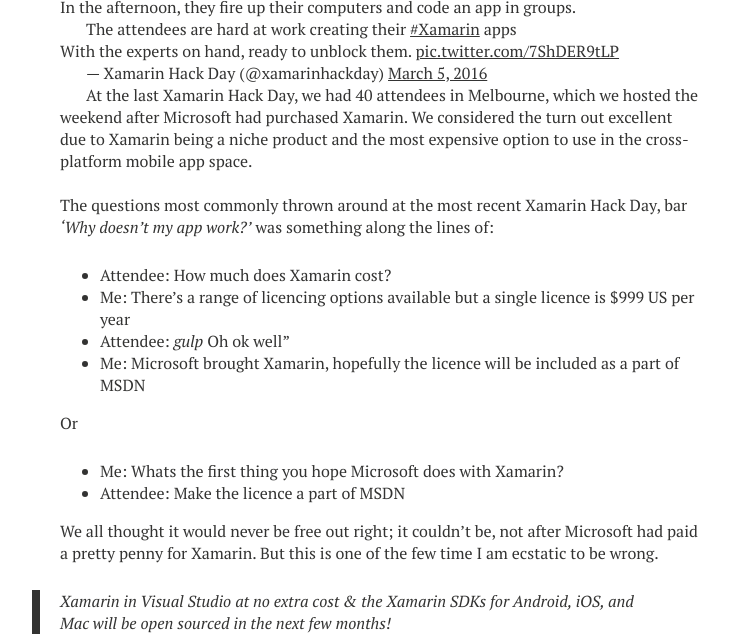
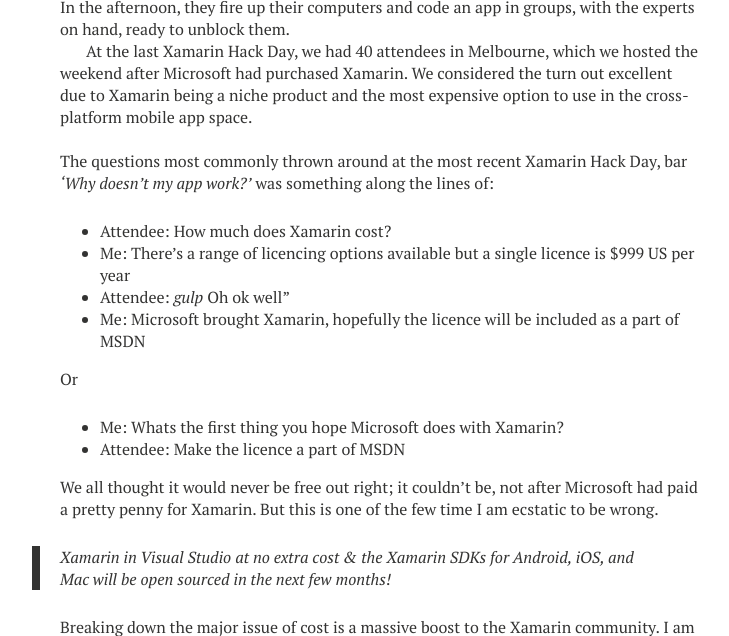
Before and after one commit to Briggsc28/briggsc28.github.io, a Jekyll site: the page built from _posts/2016-04-01-Xamarin-Free.md, in a window 1280 px wide and 900 px high, scrolled down 386 px, cut to the strip 264-900 px from the top of the window. Shown: the whole strip, without its empty margins (260-989 px from the left). Built offline with Jekyll 4.4.1, drawn with Linux system fonts in a browser that asks for light colours; nearby versions of some CDN libraries.

Commit message:
Update 2016-04-01-Xamarin-Free.md

```diff
--- a/_posts/2016-04-01-Xamarin-Free.md
+++ b/_posts/2016-04-01-Xamarin-Free.md
@@ -15,9 +15,7 @@
 
 <iframe width="560" height="315" src="https://www.youtube.com/embed/S6iUXptxhGs" frameborder="0" allowfullscreen></iframe>
 
-In the afternoon, they fire up their computers and code an app in groups.
-
-<p lang="en" dir="ltr">The attendees are hard at work creating their <a href="https://twitter.com/hashtag/Xamarin?src=hash">#Xamarin</a> apps <br>With the experts on hand, ready to unblock them. <a href="https://t.co/7ShDER9tLP">pic.twitter.com/7ShDER9tLP</a></p>&mdash; Xamarin Hack Day (@xamarinhackday) <a href="https://twitter.com/xamarinhackday/status/705974110359126016">March 5, 2016</a>
+In the afternoon, they fire up their computers and code an app in groups, with the experts on hand, ready to unblock them.
 
 At the last Xamarin Hack Day, we had 40 attendees in Melbourne, which we hosted the weekend after Microsoft had purchased Xamarin. We considered the turn out excellent due to Xamarin being a niche product and the most expensive option to use in the cross-platform mobile app space. <br><br>The questions most commonly thrown around at the most recent Xamarin Hack Day, bar _'Why doesn't my app work?'_ was something along the lines of:
 
```
